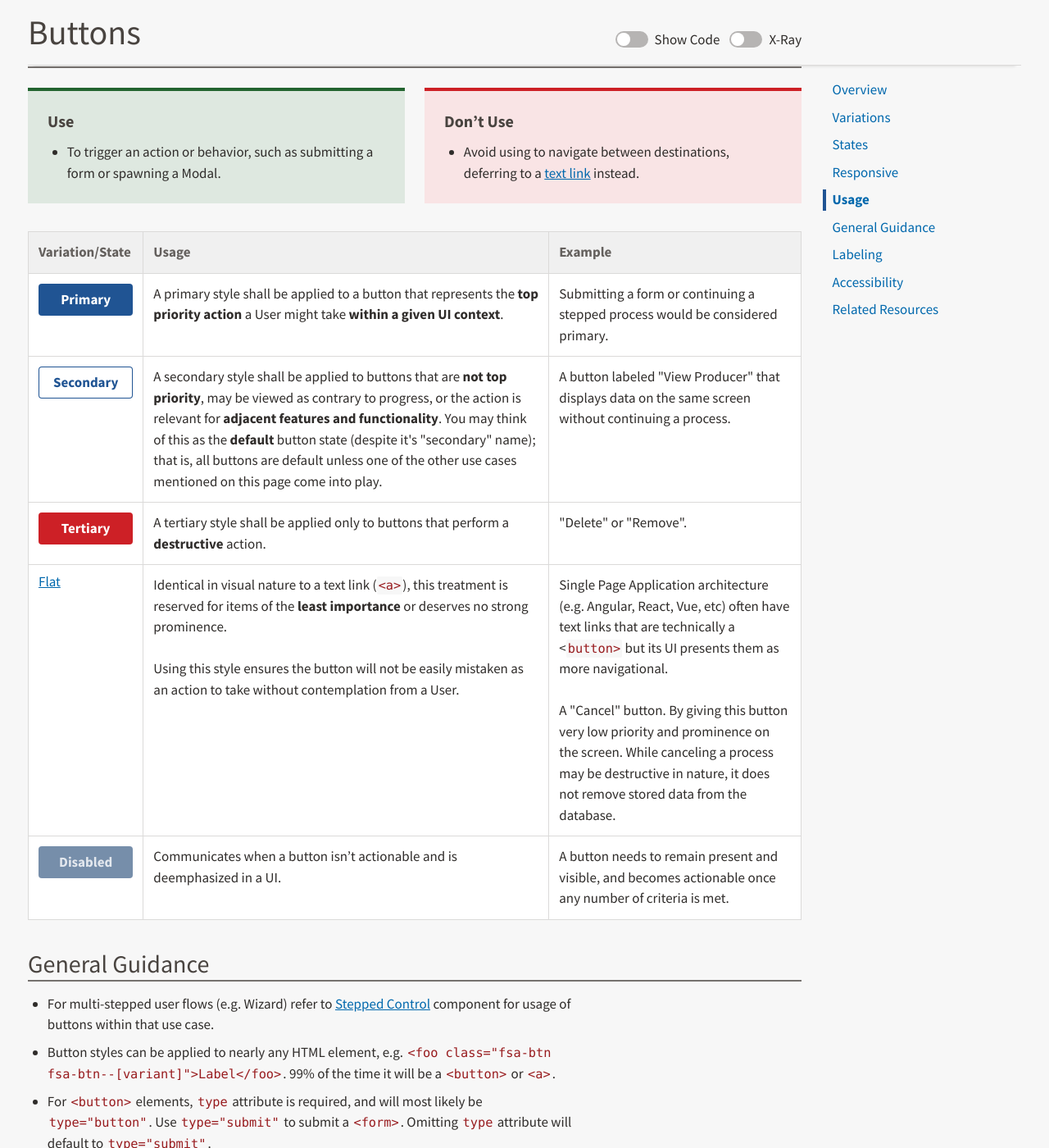
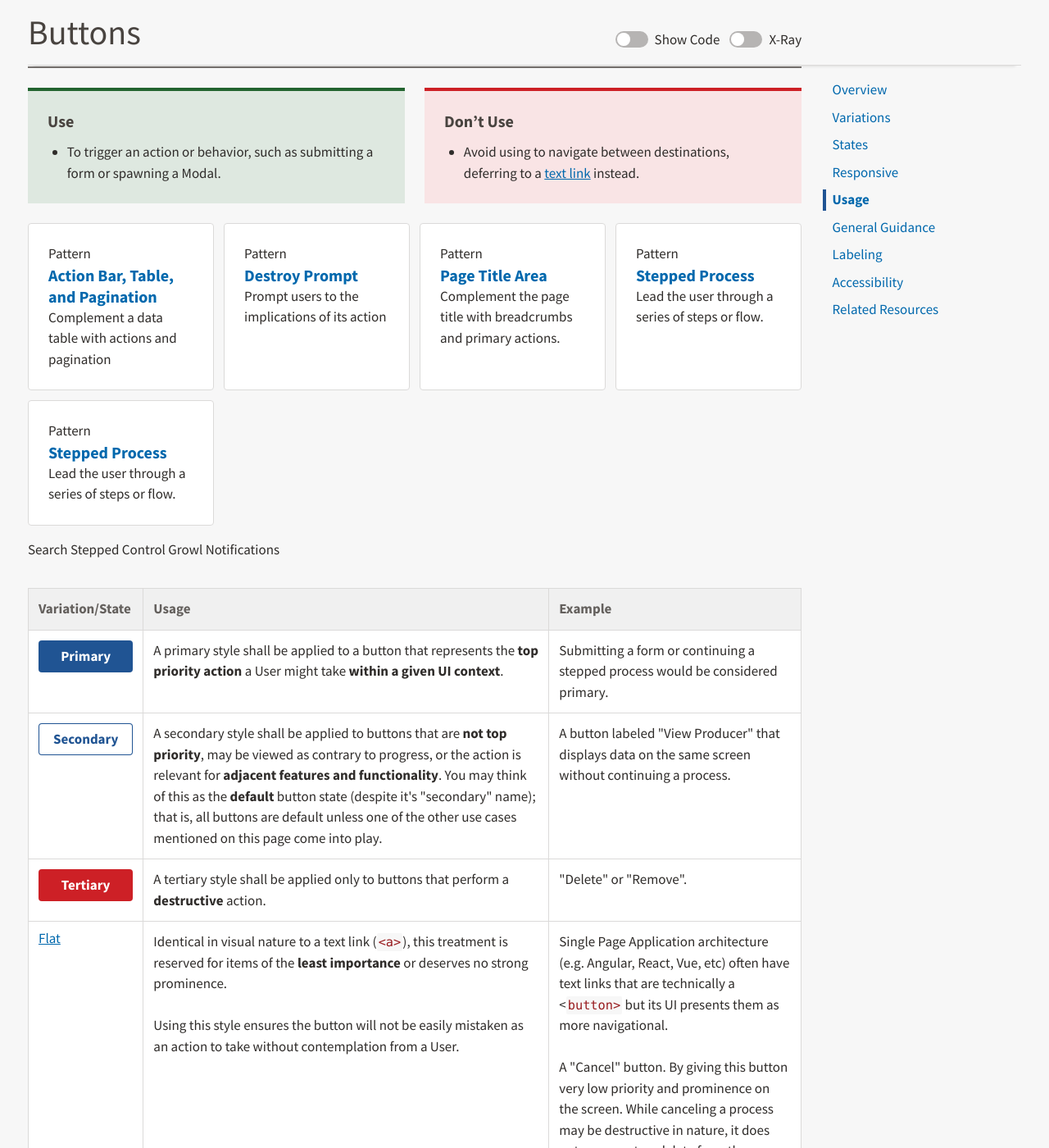
Before and after one commit to USDA-FSA/fsa-design-system, a Jekyll site: the page built from components/buttons/index.md, in a window 1280 px wide and 1400 px high, scrolled down 3328 px. Shown: the whole window at 82% size. Built offline with Jekyll 4.4.1, drawn with Linux system fonts in a browser that asks for light colours.

Commit message:
Initial POC for "Related Cards" [sort of amends #367]

```diff
--- a/_sass/fsa-design-system.scss
+++ b/_sass/fsa-design-system.scss
@@ -9,6 +9,7 @@
 
 @import 'components/ds.preview';
 @import 'components/ds.usage';
+@import 'components/ds.related-card';
 @import 'components/ds.anatomy';
 @import 'components/ds.clipboard';
 @import 'components/ds.disclaimer';
--- a/components/buttons/index.md
+++ b/components/buttons/index.md
@@ -157,6 +157,59 @@ Several of a button's style properties can be selectively modified across each M
 {% endcapture %}
 
 {% include do-dont.html %}
+
+<div class="ds-related-card">
+  <a class="fsa-box fsa-box--br-1 ds-related-card__item" href="{{ site.baseurl }}patterns/actionbar-table-pagination/">
+    <div class="ds-related-card__type">Pattern</div>
+    <div class="ds-related-card__title">
+      Action Bar, Table, and Pagination
+    </div>
+    <div class="ds-related-card__description">
+      Complement a data table with actions and pagination
+    </div>
+  </a>
+  <a class="fsa-box fsa-box--br-1 ds-related-card__item" href="{{ site.baseurl }}patterns/destroy-prompt/">
+    <div class="ds-related-card__type">Pattern</div>
+    <div class="ds-related-card__title">
+      Destroy Prompt
+    </div>
+    <div class="ds-related-card__description">
+      Prompt users to the implications of its action
+    </div>
+  </a>
+  <a class="fsa-box fsa-box--br-1 ds-related-card__item" href="{{ site.baseurl }}patterns/page-title-area/">
+    <div class="ds-related-card__type">Pattern</div>
+    <div class="ds-related-card__title">
+      Page Title Area
+    </div>
+    <div class="ds-related-card__description">
+      Complement the page title with breadcrumbs and primary actions.
+    </div>
+  </a>
+  <a class="fsa-box fsa-box--br-1 ds-related-card__item" href="{{ site.baseurl }}patterns/stepped-process/">
+    <div class="ds-related-card__type">Pattern</div>
+    <div class="ds-related-card__title">
+      Stepped Process
+    </div>
+    <div class="ds-related-card__description">
+      Lead the user through a series of steps or flow.
+    </div>
+  </a>
+  <a class="fsa-box fsa-box--br-1 ds-related-card__item" href="{{ site.baseurl }}patterns/stepped-process/">
+    <div class="ds-related-card__type">Pattern</div>
+    <div class="ds-related-card__title">
+      Stepped Process
+    </div>
+    <div class="ds-related-card__description">
+      Lead the user through a series of steps or flow.
+    </div>
+  </a>
+</div>
+
+Search
+Stepped Control
+Growl Notifications
+
 
 <table class="fsa-table fsa-table--responsive">
   <thead>
```
Also changed, not shown: _sass/components/_ds.related-card.scss (added, +48 -0 lines), css/fsa-design-system.css, css/fsa-design-system.min.css, 2 other files.
